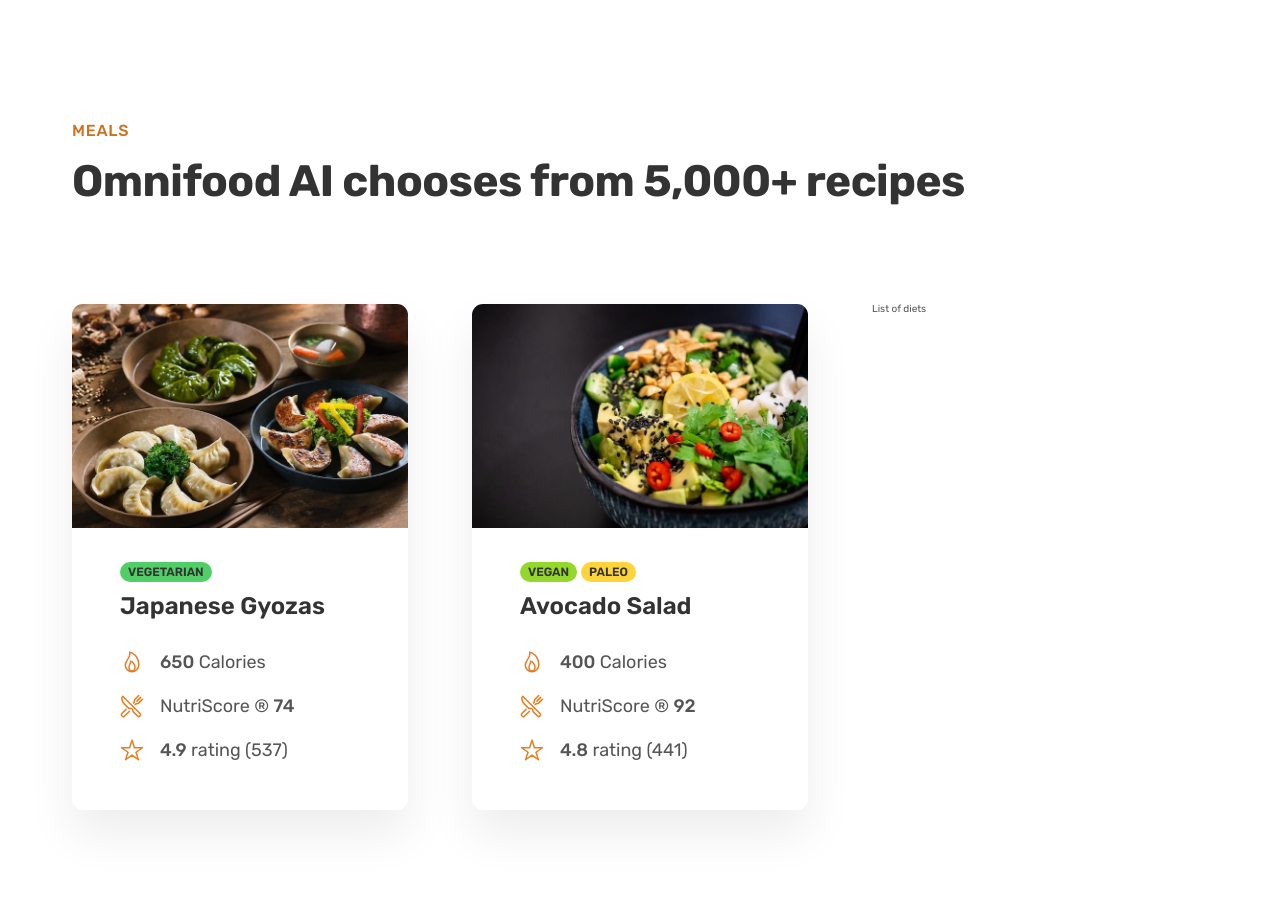
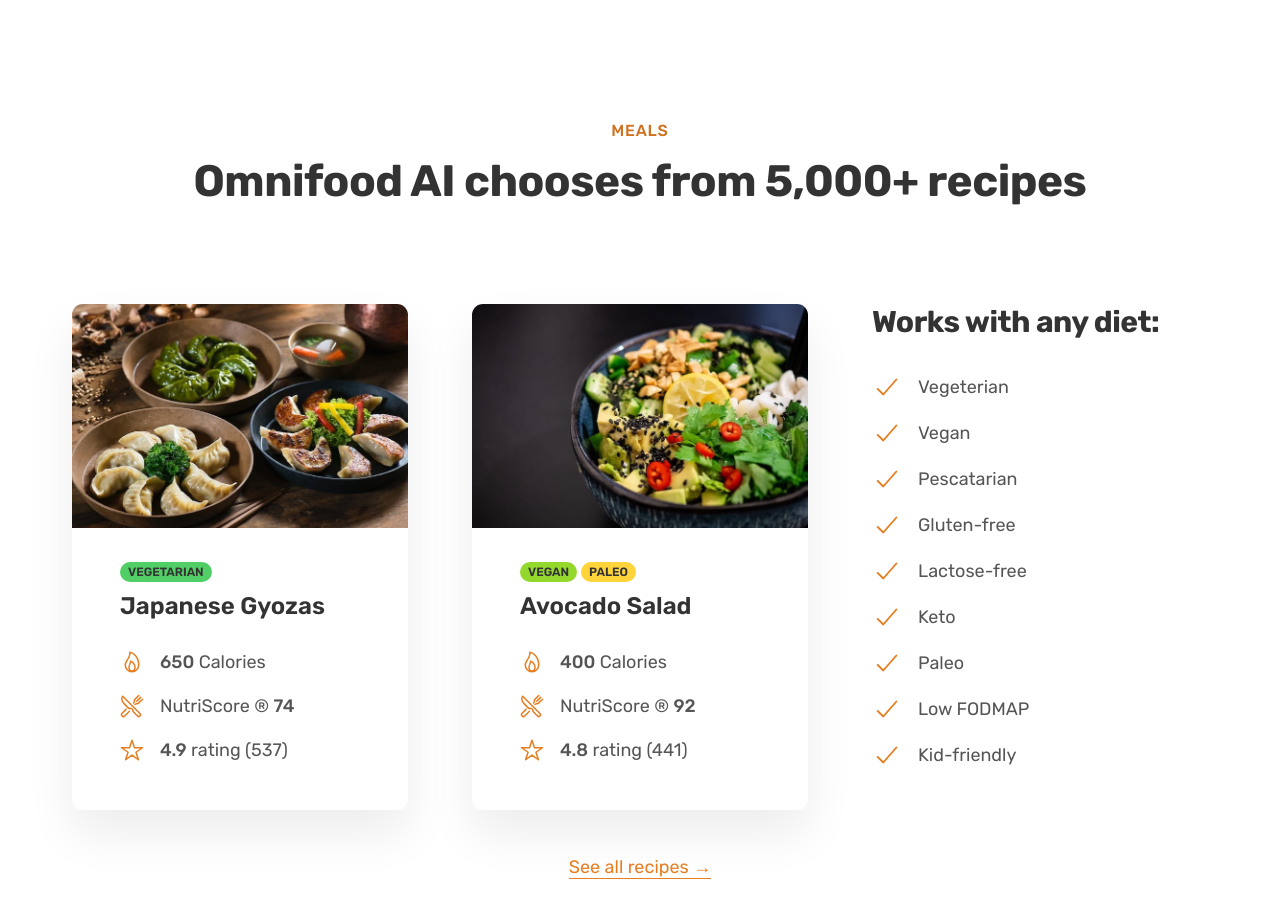
Before and after one commit to jnayush1994/omnifood, a plain HTML site: page index.html in a window 1280 px wide. Shown: the part 2580-3495 px from the top of the page. Drawn offline with nearby package versions, Linux system fonts and the light colour scheme.

Commit message:
completed meals section

```diff
--- a/css/general.css
+++ b/css/general.css
@@ -108,7 +108,7 @@ body {
   font-weight: 600;
   text-decoration: none;
   border-radius: 0.9rem;
-  transition: background-color 0.3s;
+  transition: all 0.3s;
 }
 
 .btn--full:link,
@@ -134,8 +134,32 @@ body {
   box-shadow: inset 0 0 0 0.3rem #fff;
 }
 
+.link:link,
+.link:visited {
+  display: inline-block;
+  color: #e67e22;
+  text-decoration: none;
+  border-bottom: 0.1rem solid currentColor;
+  padding-bottom: 0.2rem;
+  transition: all 0.3s;
+}
+
+.link:hover,
+.link:active {
+  color: #cf711f;
+  border-bottom: 0.1rem solid transparent;
+}
+
 .margin-right-sm {
   margin-right: 1.6rem !important;
+}
+
+.margin-bottom-md {
+  margin-bottom: 4.8rem !important;
+}
+
+.center-text {
+  text-align: center;
 }
 
 .container {
--- a/css/style.css
+++ b/css/style.css
@@ -213,6 +213,12 @@
   box-shadow: 0 2.4rem 4.8rem rgba(0, 0, 0, 0.075);
   border-radius: 1.1rem;
   overflow: hidden;
+  transition: all 0.4s;
+}
+
+.meal:hover {
+  transform: translateY(-1.2rem);
+  box-shadow: 0 3.2rem 6.4rem rgba(0, 0, 0, 0.06);
 }
 
 .meal-content {
@@ -277,3 +283,28 @@
   width: 2.4rem;
   color: #e67e22;
 }
+
+.all-recipes {
+  text-align: center;
+  font-size: 1.8rem;
+}
+
+.list {
+  list-style: none;
+  display: flex;
+  flex-direction: column;
+  gap: 1.6rem;
+}
+
+.list-item {
+  font-size: 1.8rem;
+  display: flex;
+  align-items: center;
+  gap: 1.6rem;
+}
+
+.list-icon {
+  width: 3rem;
+  height: 3rem;
+  color: #e67e22;
+}
--- a/index.html
+++ b/index.html
@@ -161,13 +161,13 @@
         </div>
       </section>
       <section class="section-meals">
-        <div class="container">
+        <div class="container center-text">
           <span class="subheading">Meals</span>
           <h2 class="heading-secondary">
             Omnifood AI chooses from 5,000+ recipes
           </h2>
         </div>
-        <div class="container grid grid--3-cols">
+        <div class="container grid grid--3-cols margin-bottom-md">
           <div class="meal">
             <img
               src="img/meals/meal-1.jpg"
@@ -229,7 +229,51 @@
               </ul>
             </div>
           </div>
-          <div class="list">List of diets</div>
+          <div class="diets">
+            <h3 class="heading-tertiary">Works with any diet:</h3>
+            <ul class="list">
+              <li class="list-item">
+                <ion-icon class="list-icon" name="checkmark-outline"></ion-icon>
+                <span>Vegeterian</span>
+              </li>
+              <li class="list-item">
+                <ion-icon class="list-icon" name="checkmark-outline"></ion-icon>
+                <span>Vegan</span>
+              </li>
+              <li class="list-item">
+                <ion-icon class="list-icon" name="checkmark-outline">
+                </ion-icon>
+                <span>Pescatarian</span>
+              </li>
+              <li class="list-item">
+                <ion-icon class="list-icon" name="checkmark-outline"></ion-icon>
+                <span>Gluten-free</span>
+              </li>
+              <li class="list-item">
+                <ion-icon class="list-icon" name="checkmark-outline"></ion-icon>
+                <span>Lactose-free</span>
+              </li>
+              <li class="list-item">
+                <ion-icon class="list-icon" name="checkmark-outline"></ion-icon>
+                <span>Keto</span>
+              </li>
+              <li class="list-item">
+                <ion-icon class="list-icon" name="checkmark-outline"></ion-icon>
+                <span>Paleo</span>
+              </li>
+              <li class="list-item">
+                <ion-icon class="list-icon" name="checkmark-outline"></ion-icon>
+                <span>Low FODMAP</span>
+              </li>
+              <li class="list-item">
+                <ion-icon class="list-icon" name="checkmark-outline"></ion-icon>
+                <span>Kid-friendly</span>
+              </li>
+            </ul>
+          </div>
+        </div>
+        <div class="container all-recipes">
+          <a href="#" class="link">See all recipes &rarr;</a>
         </div>
       </section>
     </main>
```
